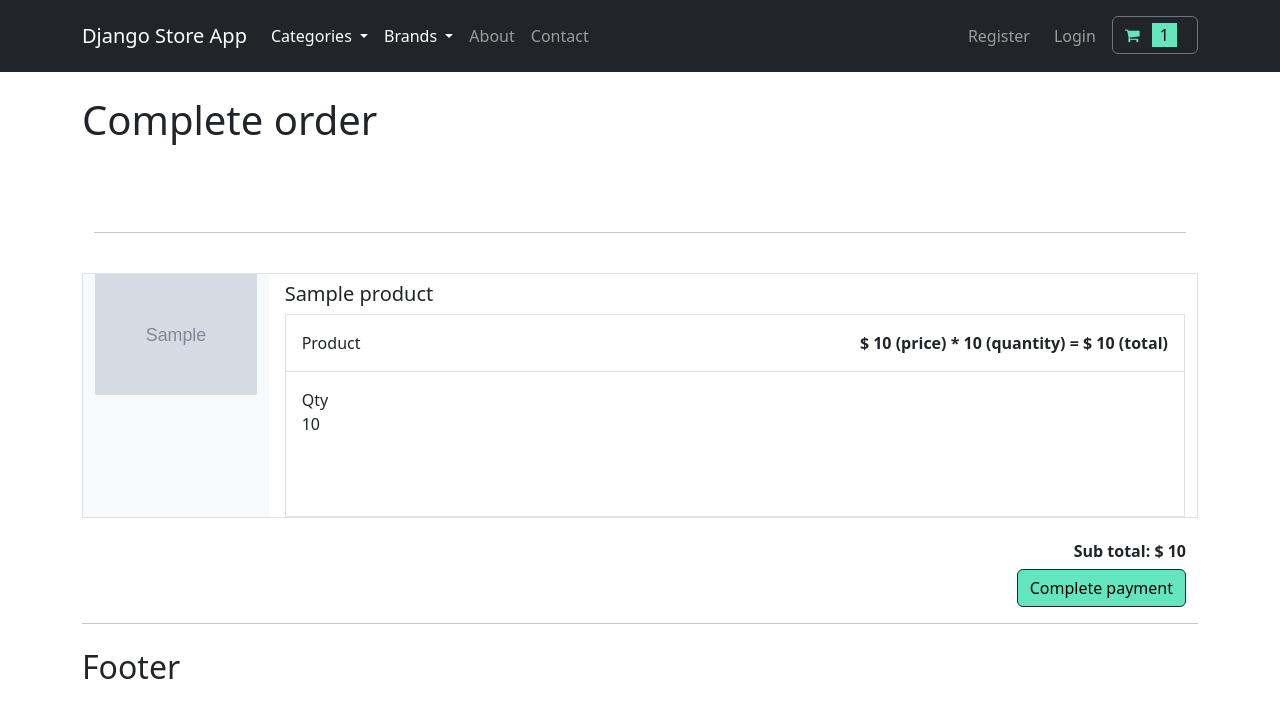
After one commit to 9778060/django_ecom, a Django app: template ecommerce/payment/templates/complete_order.html in a window 1280 px wide. The commit adds this page. Shown: the top 718 px of the page. Run offline with Django 5.2, Linux system fonts and the light colour scheme; the template is opened without the code that fills it: most values are stand-ins (such as "Sample title", 1, 10 or a date in 2020); grey boxes marked "Sample" are stand-in pictures.

Commit message:
order start

```diff
--- a/ecommerce/cart/templates/cart_summary.html
+++ b/ecommerce/cart/templates/cart_summary.html
@@ -50,6 +50,7 @@
             </div>
             {% endwith %}
         {% endfor %}
+        {% if cart %}
             <div class="col-12 text-start">
                 <button type="button" id="delete-all" class="btn btn-danger btn-sm">Clear cart</button>
             </div>
@@ -59,6 +60,11 @@
             <div class="col-12 text-end">
                 <p class="pt-2 mb-1"><a type="button" role="button" href="{% url 'checkout' %}" class="btn btn-dark" style="background-color: #63E6BE; color:black">Checkout</a></p>
             </div>
+        {% else %}
+            <div class="col-12 text-start">
+                <div class="h6 fw-bold pb-2 mb-1"> The cart is empty</div>
+            </div>
+        {% endif %}
     </div>
 </main>
 <script>
--- /dev/null
+++ b/ecommerce/payment/templates/complete_order.html
@@ -0,0 +1,91 @@
+{% extends "base.html" %}
+
+{% block title %}
+    <h1 class="nt-4 my-4">Complete order</h1>
+{% endblock %}
+
+{% block body %}
+<main class="pt-5">
+    <div class="container">
+        <hr>
+        <br>
+        {% for item in cart %}
+            {% with product=item.product %}
+            <div class="row mb-4 border product-item">
+                <div class="col-md-3 col-lg-2 order-md-first bg-light">
+                    <img class="img-fluid mx-auto d-block" width="200px" alt="Responsive image" src="{{ product.image.url }}">
+                </div>
+
+                <div class="col-md-9 col-lg-10 ps-md-3 ps-lg-10">
+                    <a href="{{ product.url }}" class="text-decoration-none text-reset">
+                        <h1 class="h5 pt-2">{{ product.title }}</h1>
+                    </a>
+                    <div class="border">
+                        <div class="col border-bottom">
+                            <div class="row p-3">
+                                <div class="col-6">Product</div>
+                                <div class="col-6 text-end"><span class="h6 fw-bold">$ {{ product.price }} (price) * {{ item.qty }} (quantity) = $ {{ item.total }} (total)</span></div>
+                            </div>
+                        </div>
+                        <div class="col">
+                            <div class="row p-3">
+                                <div class="col-12">
+                                    <label for="select">Qty</label>
+                                    <p>{{ item.qty }}</p>
+                                    <br>
+                                    <br>
+                                </div>
+                            </div>
+                        </div>
+                    </div>
+                </div>
+            </div>
+            {% endwith %}
+        {% endfor %}
+        {% if cart %}
+            <div class="col-12 text-end">
+                <div class="h6 fw-bold"> Sub total: $ <div id="total" class="d-inline-flex">{{ cart.cart_total_amount }}</div></div>
+            </div>
+            <form id="form">
+                <div class="col-12 text-end">
+                    <button id="complete-order" type="submit" class="btn btn-dark" style="background-color: #63E6BE; color:black">Complete payment</button>
+                </div>
+            </form>
+        {% else %}
+            <div class="col-12 text-start">
+                <div class="h6 fw-bold pb-2 mb-1"> The cart is empty</div>
+            </div>
+        {% endif %}
+    </div>
+</main>
+<script>
+    $(document).on("submit", function(e){
+        e.preventDefault();
+        $.ajax({
+            type: "POST",
+            url: "{% url 'complete_order' %}",
+            data: {
+
+                full_name: "{{ full_name }}",
+                email: "{{ email }}",
+                address1: "{{ form.address1.value }}",
+                address2: "{{ form.address2.value }}",
+                city: "{{ form.city.value }}",
+                state: "{{ form.state.value }}",
+                zipcode: "{{ form.zipcode.value }}",
+                country: "{{ form.country.value }}",
+
+                csrfmiddlewaretoken: "{{ csrf_token }}",
+                action: "post"
+            },
+            success: function(json){
+                // console.log(json);
+                location.reload(true);
+            },
+            error: function(xhr, errmsg, err){
+
+            },
+        });
+    })
+</script>
+{% endblock %}
--- a/ecommerce/payment/urls.py
+++ b/ecommerce/payment/urls.py
@@ -4,6 +4,7 @@ from . import views
 
 urlpatterns = [
     path("checkout/", views.checkout, name="checkout"),
+    path("complete_order/", views.complete_order, name="complete_order"),
     # path("payment_success/", views.payment_success, name="payment_success"),
     # path("payment_fail/", views.payment_fail, name="payment_fail"),
 ]
```
Also changed, not shown: ecommerce/payment/templates/checkout.html (+8 -7 lines), ecommerce/payment/views.py (+51 -6 lines). Lines whose indentation alone changed are shown as unchanged.
